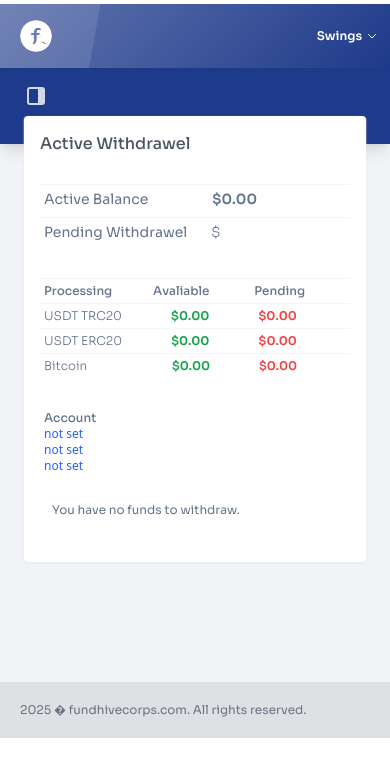
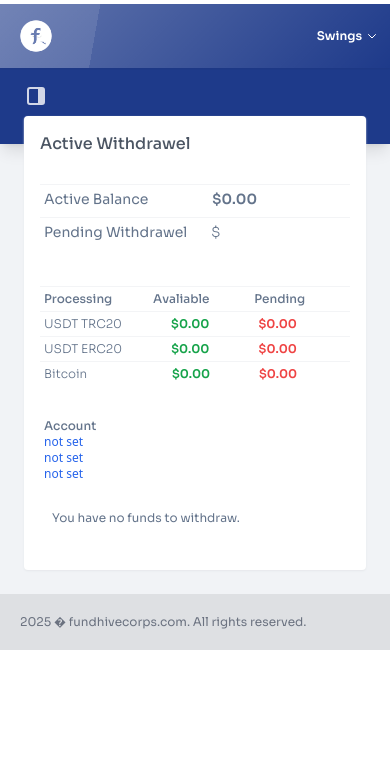
Before and after one commit to Swings0/FundHive, a Next.js app: page /withdrawal in a window 390 px wide. Shown: the top 776 px of the page. Built offline with nearby package versions, Linux system fonts and the light colour scheme; no server answers.

Commit message:
Stash #1

```diff
--- a/src/app/components/Layout.tsx
+++ b/src/app/components/Layout.tsx
@@ -33,7 +33,7 @@ const Layout = ({ children, username }: LayoutProps) => {
               </main>
             </div>
 
-           <footer className=" lg:absolute bottom-0 left-40 w-full bg-[#dadcdf] text-gray-500 text-left p-5 text-xs lg:text-sm z-0 lg:ml-10 bg-opacity-80 whitespace-nowrap mt-24 md:mt-32">
+           <footer className=" lg:absolute bottom-0 left-40 w-full bg-[#dadcdf] text-gray-500 text-left p-5 text-xs lg:text-sm z-0 lg:ml-10 bg-opacity-80 whitespace-nowrap ">
             2025 � fundhivecorps.com. All rights reserved.
           </footer>
           </div>
--- a/src/app/withdrawal/page.tsx
+++ b/src/app/withdrawal/page.tsx
@@ -13,7 +13,7 @@ const page = () => {
             <div className='flex lg:gap-0 md:gap-0 gap-6 text-sm text-slate-500 justify-between border-t border-gray-100 p-1 whitespace-nowrap '><p>Pending Withdrawel</p> <p className='font-light mr-[179px]'>$</p></div>
           </div>
 
-          <div className='mt-8 lg:mt-10 md:mt-10 lg:flex lg:flex-col md:flex md:flex-col gap-1 grid relative'>
+          <div className='mt-10 lg:mt-10 md:mt-10 lg:flex lg:flex-col md:flex md:flex-col gap-1 grid relative'>
              <div className='flex justify-between lg:px-9 md:px-9 px-1 border-y border-gray-100 p-1'>
               <p className='lg:text-sm md:text-sm font-medium text-slate-500 text-xs'>Processing</p>
               <p className='lg:text-sm md:text-sm font-medium text-slate-500 lg:ml-12 md:ml-12 text-xs'>Avaliable</p>
@@ -61,7 +61,7 @@ const page = () => {
           </div>
 
           <div>
-            <p className='text-xs lg:text-sm md:text-sm whitespace-nowrap font-md text-slate-500 px-3 lg:px-8 md:px-8 py-7'>
+            <p className='text-xs lg:text-sm md:text-sm text-left whitespace-nowrap font-md text-slate-500 px-3 lg:px-8 md:px-8 py-7'>
              You have no funds to withdraw.
             </p>
           </div>
```
